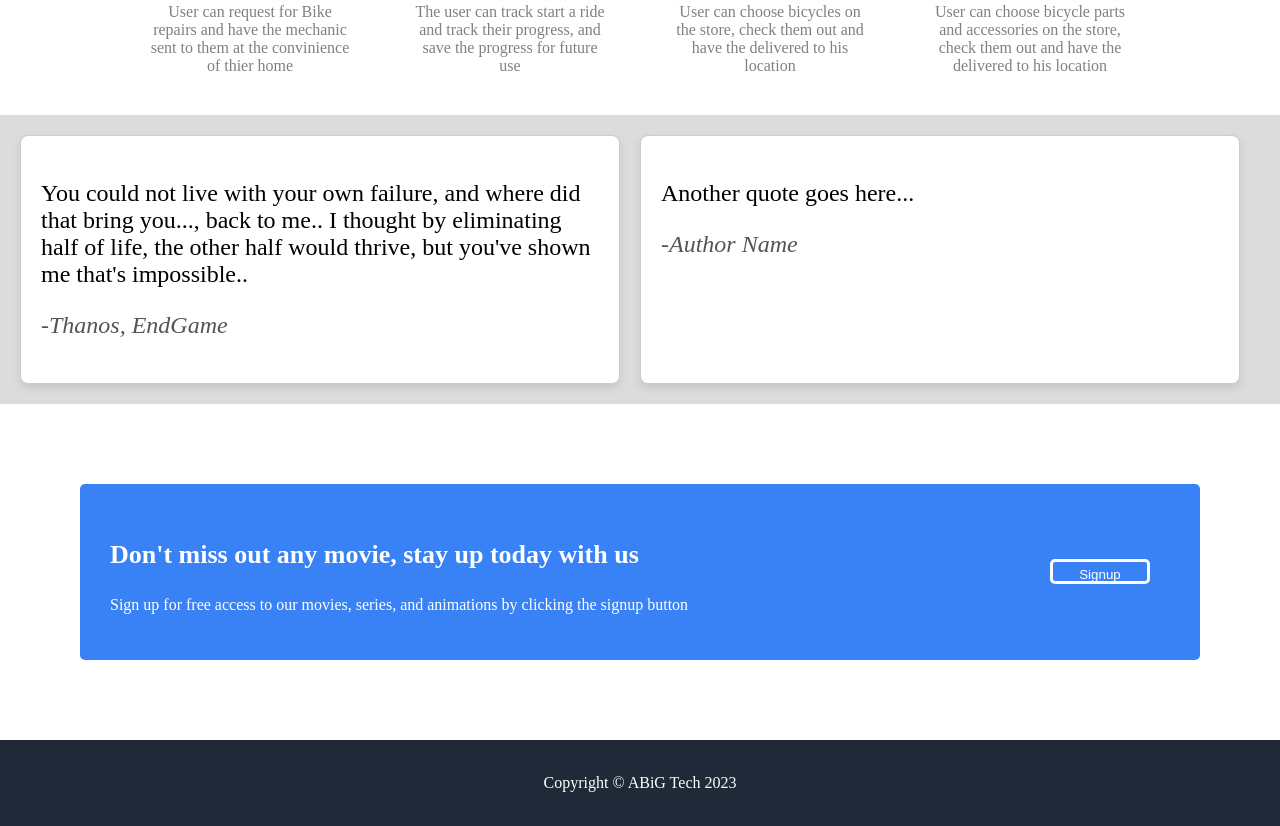
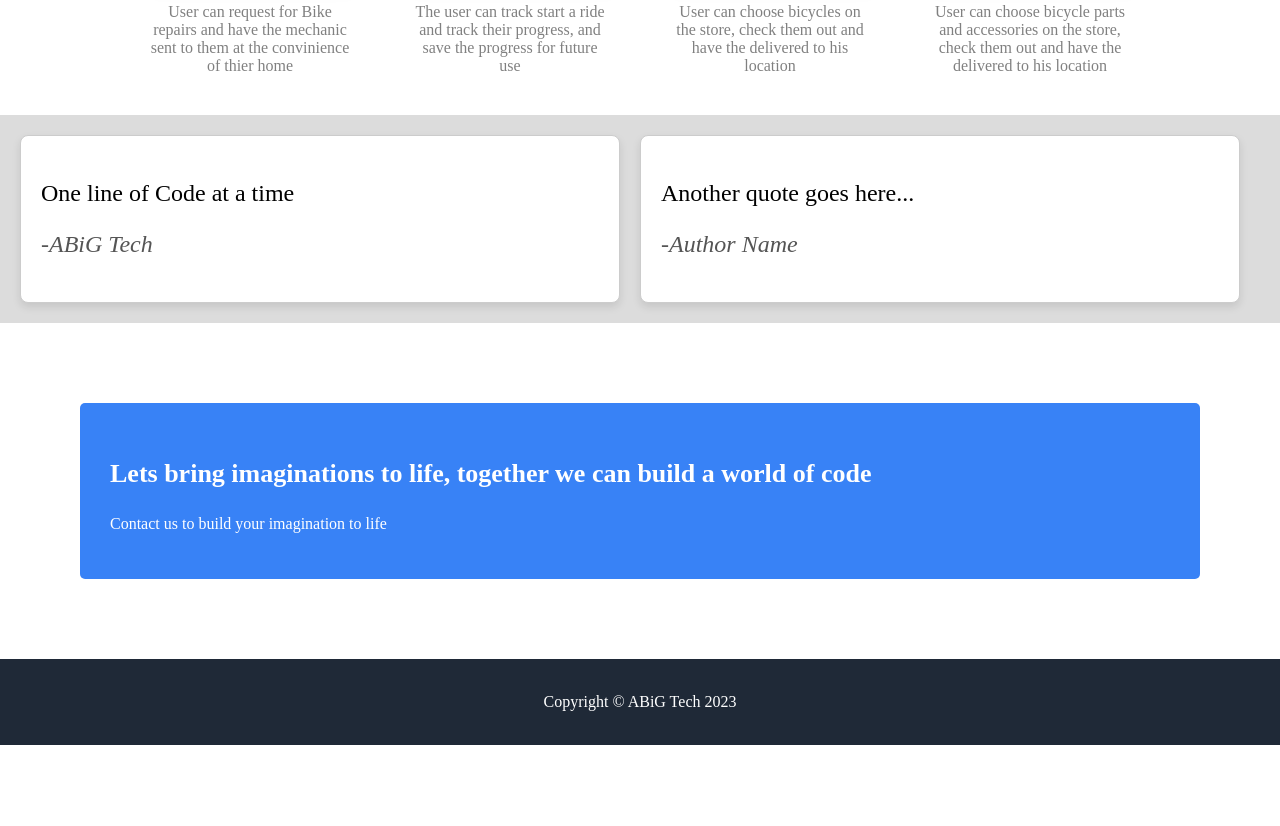
Before and after one commit to Abili/ABiGTech, a plain HTML site: page index.html in a window 1280 px wide. Shown: the part 1239-2065 px from the top of the page. After the commit the page ends 1984 px from the top, so only its background shows below. Drawn offline with Linux system fonts and the light colour scheme.

Commit message:
Update index.html

```diff
--- a/index.html
+++ b/index.html
@@ -59,10 +59,9 @@
 
     <div class="content-3">
         <div class="card">
-            <p class="text">You could not live with your own failure, and where did that bring you..., back to me..
-                I thought by eliminating half of life, the other half would thrive, but you've shown me that's impossible..
+            <p class="text">One line of Code at a time
             </p>
-            <p class="text-author">-Thanos, EndGame</p>
+            <p class="text-author">-ABiG Tech</p>
         </div>
 
         <div class="card">
@@ -74,10 +73,9 @@
     <div class="content-4">
         <div class="blue-background">
             <div class="signup">
-                <p class="signup-t1">Don't miss out any movie, stay up today with us </p>
-                <p class="signup-t2">Sign up for free access to our movies, series, and animations by clicking the signup button</p>
+                <p class="signup-t1">Lets bring imaginations to life, together we can build a world of code </p>
+                <p class="signup-t2">Contact us to build your imagination to life</p>
             </div>
-            <button>Signup</button>
         </div>
     </div>
 
```
